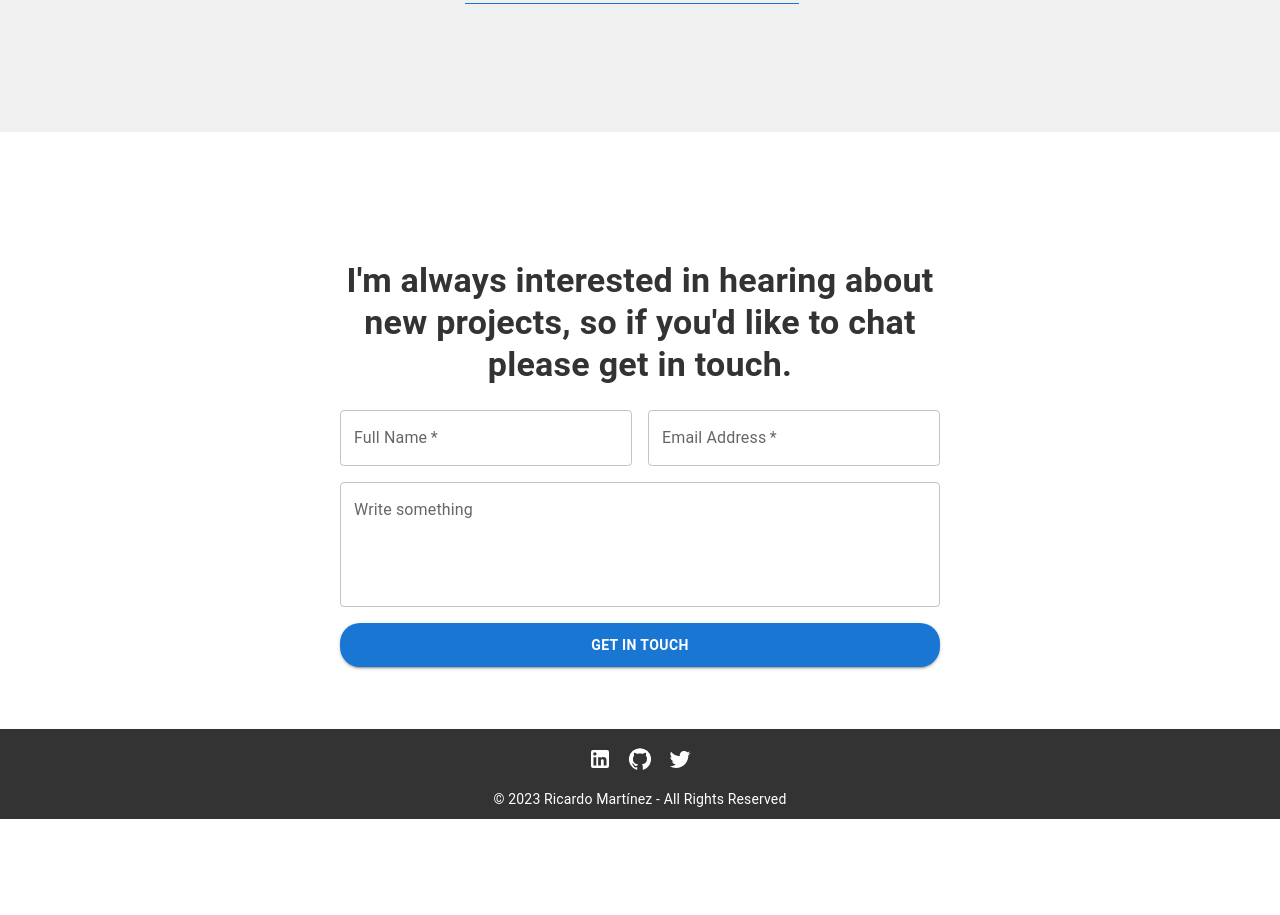
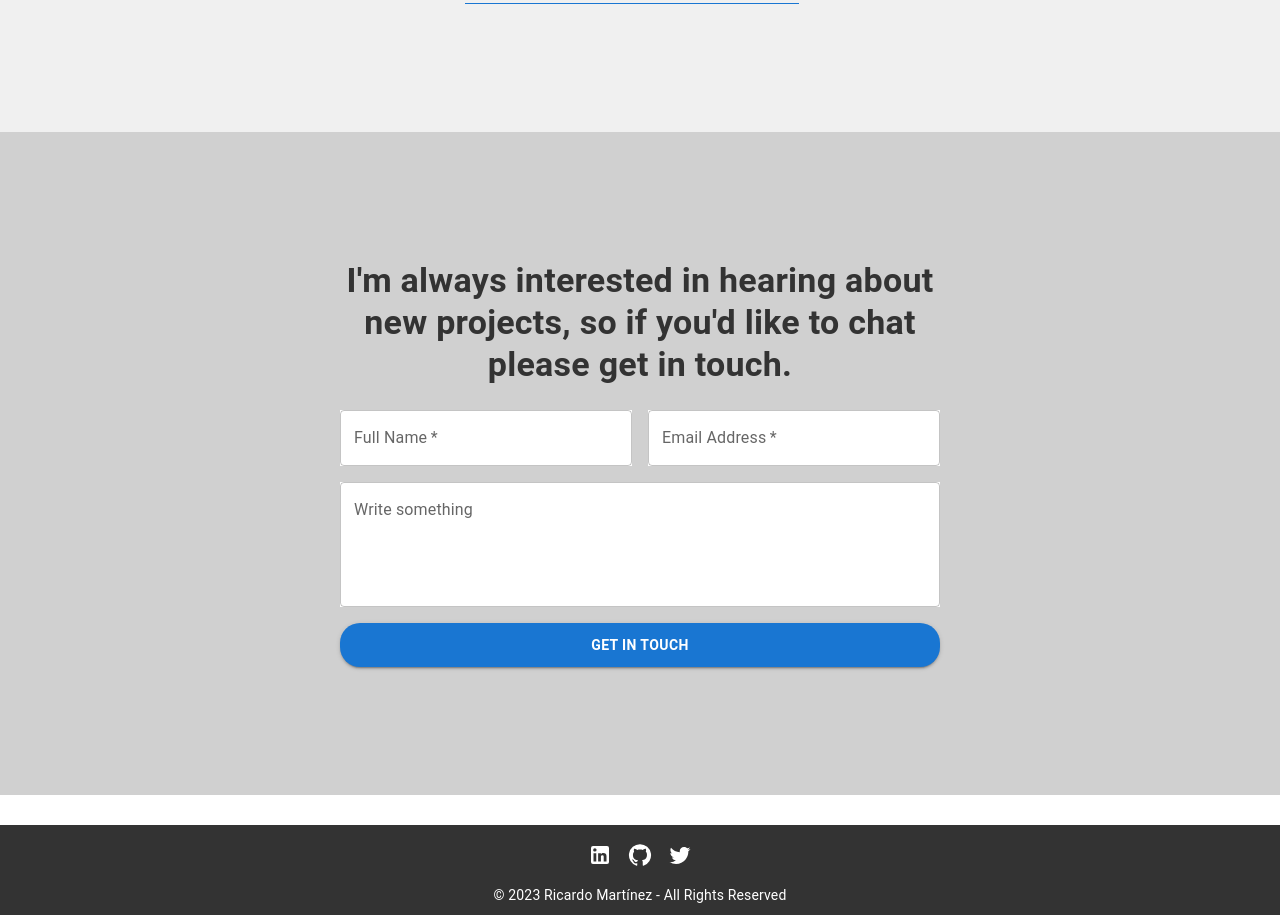
Before and after one commit to bohaz/my-react-portfolio, a React (Create React App) app: page / in a window 1280 px wide. Shown: the part 2220-3135 px from the top of the page. Before the commit the page ends 3039 px from the top, so only its background shows below. Built offline with nearby package versions, Linux system fonts and the light colour scheme.

Commit message:
Add some styles

```diff
--- a/src/components/sections/Contact.jsx
+++ b/src/components/sections/Contact.jsx
@@ -14,7 +14,9 @@ function Contact({ id }) {
         flexDirection: 'column',
         justifyContent: 'center',
         alignItems: 'center',
-        paddingTop: '10%',
+        paddingTop: { xs: '19%', md: '10%' },
+        paddingBottom: '10%',
+        backgroundColor: '#d0d0d0',
       }}
     >
 
@@ -28,7 +30,7 @@ function Contact({ id }) {
           fontWeight: 'bold',
           color: '#333',
           width: { xs: '100%', md: '50%' },
-          fontSize: { xs: 'h5.fontSize', md: 'h4.fontSize' },
+          fontSize: { xs: 'h6.fontSize', md: 'h4.fontSize' },
         }}
       >
         I&apos;m always interested in hearing about new projects,
```
